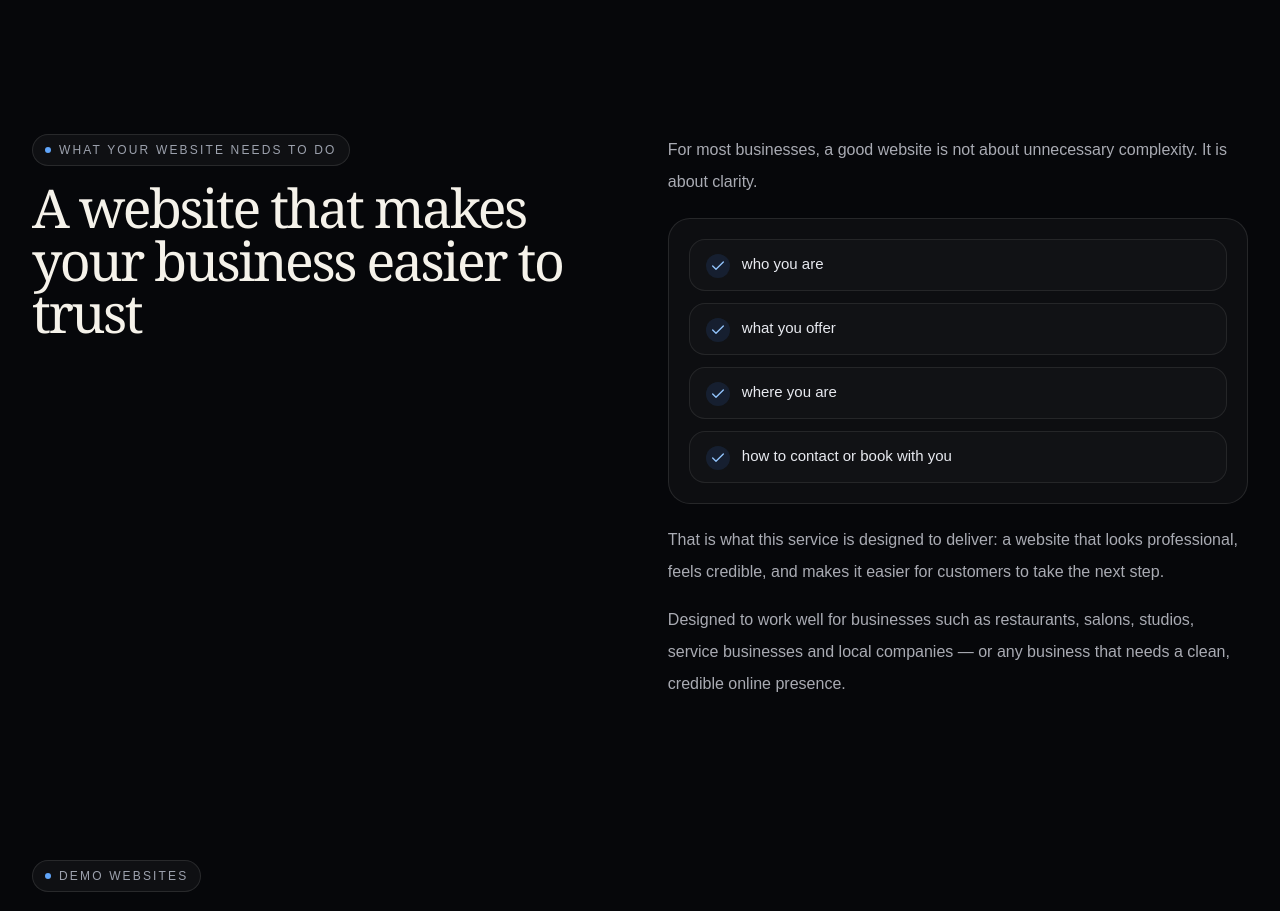
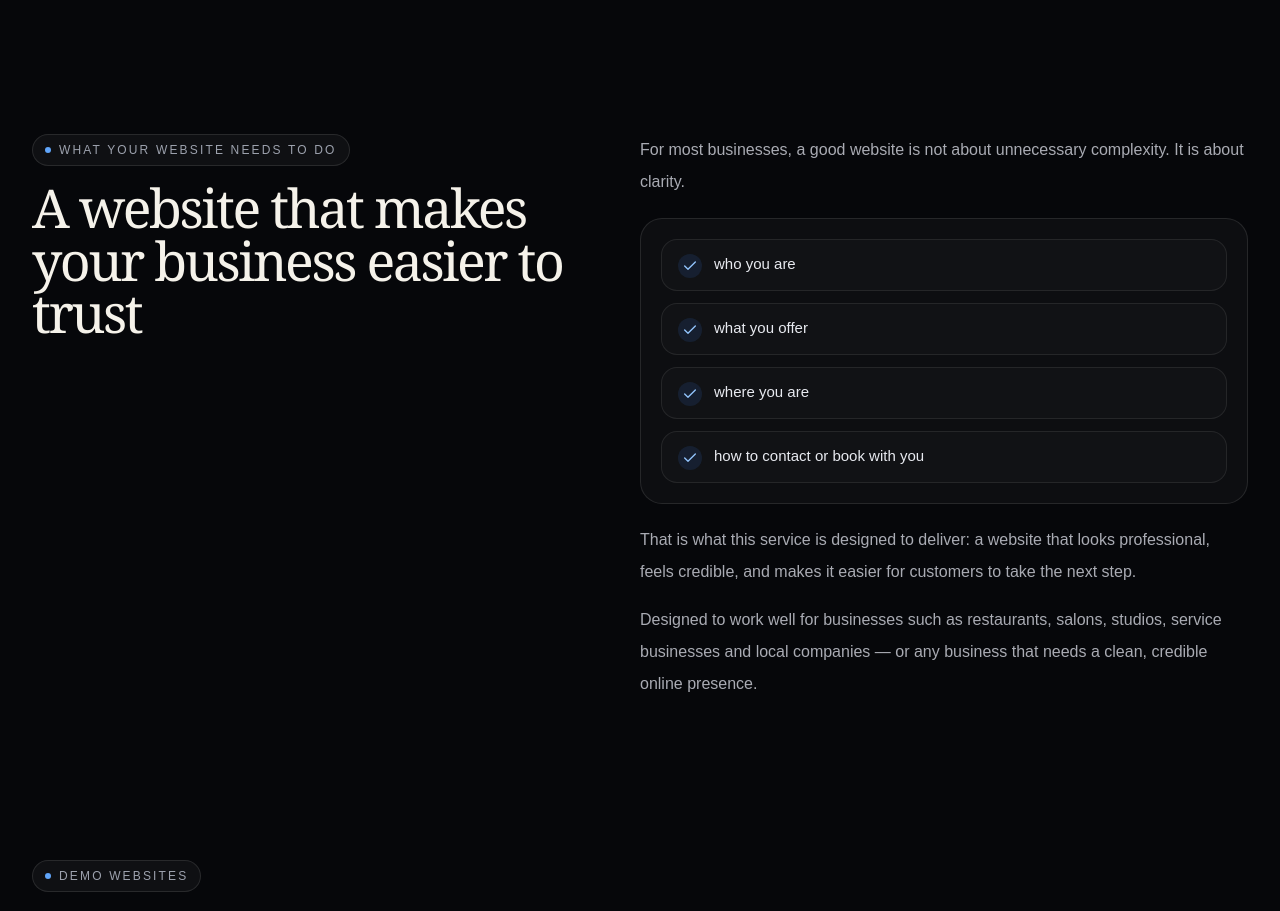
Before and after one commit to cleanwebsitesuk/cleanwebsites, a Next.js app: page / in a window 1280 px wide. Shown: the part 1680-2591 px from the top of the page. Built offline with nearby package versions, Linux system fonts and the light colour scheme.

Commit message:
Update page.tsx

```diff
--- a/app/page.tsx
+++ b/app/page.tsx
@@ -1256,15 +1256,15 @@ export default function HomePage() {
 
         <Reveal>
           <SectionShell>
-            <div className="grid gap-8 lg:grid-cols-[1.02fr_0.98fr]">
-              <div className="max-w-xl">
+            <div className="grid gap-8 lg:grid-cols-[minmax(0,560px)_minmax(0,620px)] lg:justify-start lg:gap-12">
+  <div className="max-w-[560px]">
     <SectionEyebrow>What your website needs to do</SectionEyebrow>
     <h2 className="mt-4 font-serif text-[clamp(2rem,6vw,3.35rem)] leading-[0.98] tracking-[-0.045em] text-[#F5F2EA]">
       A website that makes your business easier to trust
     </h2>
   </div>
 
-              <div>
+  <div className="max-w-[620px]">
     <p className="text-[15px] leading-7 text-[#A9ABB3] sm:text-[16px] sm:leading-8">
       For most businesses, a good website is not about unnecessary
       complexity. It is about clarity.
```
Lines whose indentation alone changed are shown as unchanged.
